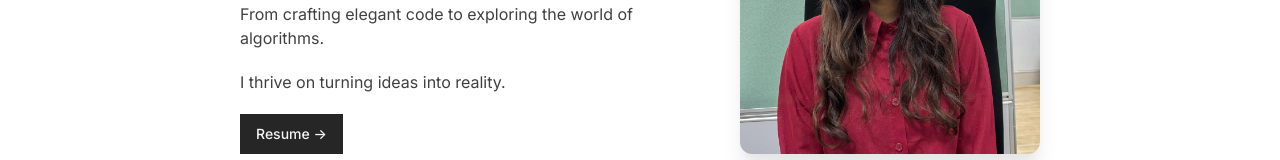
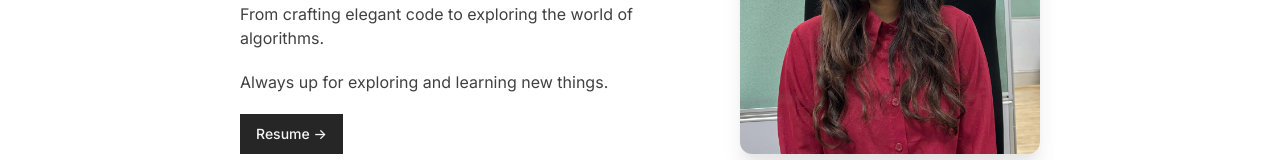
Before and after one commit to shristigupta12/Portfolio, a Next.js app: page / in a window 1280 px wide. Shown: the part 374-534 px from the top of the page. Built offline with nearby package versions, Linux system fonts and the light colour scheme.

Commit message:
update: profile data

```diff
--- a/components/sections/home/index.jsx
+++ b/components/sections/home/index.jsx
@@ -17,7 +17,7 @@ const Home = ()=>{
                 <div className="flex gap-5 flex-col ">
                     <p>A passionate frontend engineer with a love for creating seamless and engaging user experiences.</p>
                     <p>From crafting elegant code to exploring the world of algorithms.</p>
-                    <p>I thrive on turning ideas into reality.</p>
+                    <p>Always up for exploring and learning new things.</p>
                     <Link href="https://drive.google.com/file/d/1PONKwu1Z1BFKIoCeER1aYnsMzVmQt8v2/view?usp=sharing" target="_blank">
                     <Button variant="primary" className="bg-neutral-800 w-fit text-neutral-100 rounded-lg transition-all hover:scale-105 max-sm:w-full ">{"Resume ->"}</Button>
                     </Link>
```
